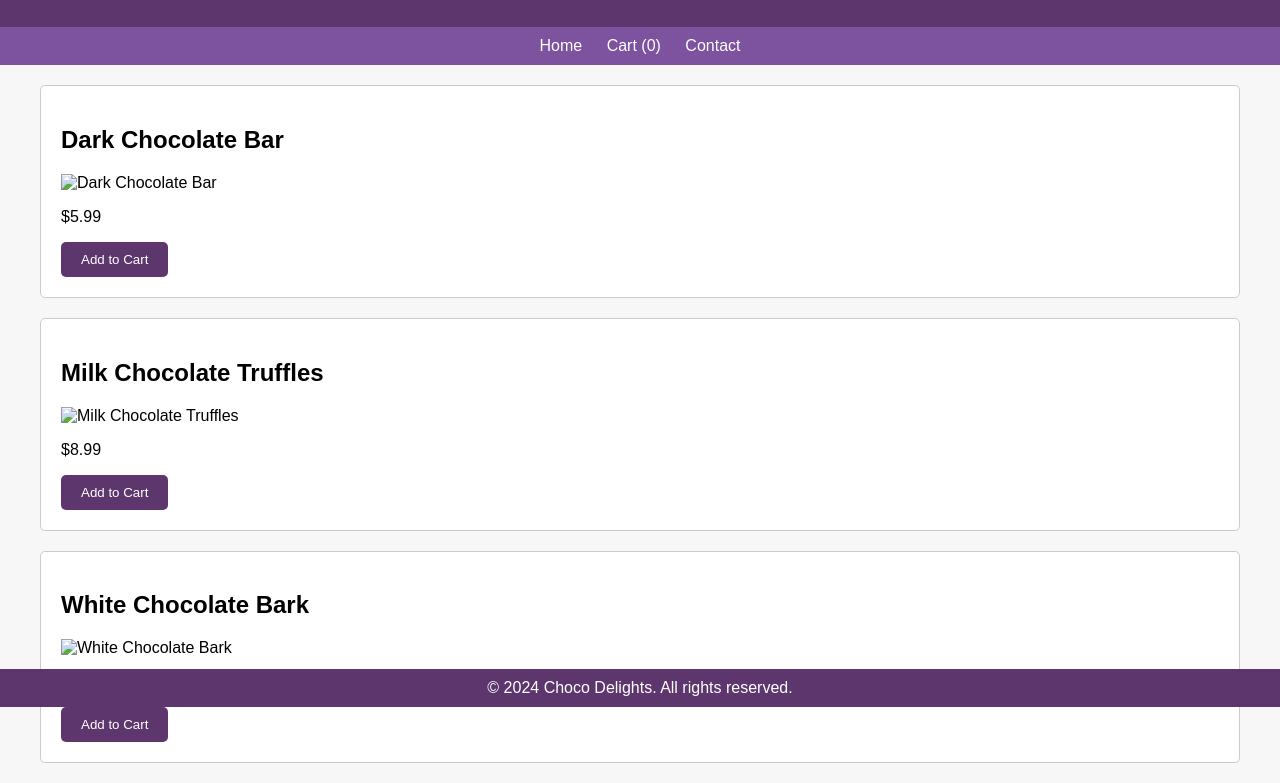
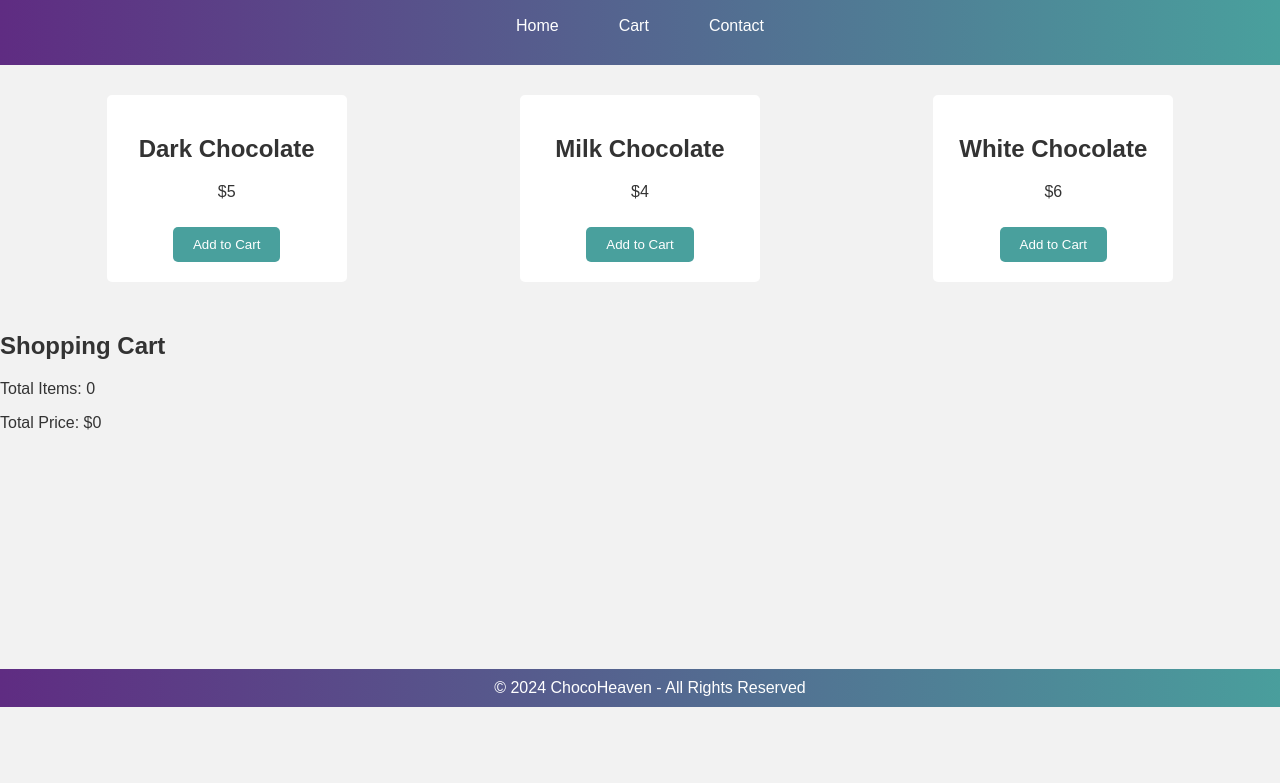
Before and after one commit to bhavaniunt/ChocolateCG, a plain HTML site: page index.html in a window 1280 px wide. Shown: the part 93-876 px from the top of the page. After the commit the page ends 800 px from the top, so only its background shows below. Drawn offline with Linux system fonts and the light colour scheme.

Commit message:
Update index.html

```diff
--- a/index.html
+++ b/index.html
@@ -3,66 +3,78 @@
 <head>
     <meta charset="UTF-8">
     <meta name="viewport" content="width=device-width, initial-scale=1.0">
-    <title>Choco Delights</title>
+    <title>ChocoHeaven - Best Chocolate Store</title>
     <style>
-        /* CSS Styles */
         body {
             font-family: Arial, sans-serif;
             margin: 0;
             padding: 0;
-            background-color: #f7f7f7;
+            background: #f2f2f2;
+            color: #333;
         }
+
         header {
-            background-color: #5e366e;
-            color: #fff;
-            padding: 20px 0;
+            background: linear-gradient(to right, #5f2c82, #49a09d);
+            padding: 20px;
+            color: white;
             text-align: center;
         }
+
         nav {
-            background-color: #7d529e;
-            padding: 10px;
+            display: flex;
+            justify-content: center;
+            margin-top: 20px;
+        }
+
+        nav a {
+            text-decoration: none;
+            color: white;
+            padding: 10px 20px;
+            margin: 0 10px;
+            border-radius: 5px;
+            transition: background 0.3s ease;
+        }
+
+        nav a:hover {
+            background: rgba(255, 255, 255, 0.3);
+        }
+
+        section {
+            padding: 20px;
+            display: flex;
+            flex-wrap: wrap;
+            justify-content: space-around;
+        }
+
+        .chocolate {
+            background: #fff;
+            border-radius: 5px;
+            margin: 10px;
+            padding: 20px;
+            width: 200px;
             text-align: center;
         }
-        nav a {
-            color: #fff;
-            text-decoration: none;
-            margin: 0 10px;
-        }
-        .container {
-            max-width: 1200px;
-            margin: 20px auto;
-            padding: 0 20px;
-        }
-        .chocolate {
-            background-color: #ffffff;
-            border: 1px solid #ccc;
-            border-radius: 5px;
-            padding: 20px;
-            margin-bottom: 20px;
-        }
-        .chocolate img {
-            max-width: 100%;
-            height: auto;
-            display: block;
-            margin: 0 auto 10px;
-        }
-        .btn {
-            background-color: #5e366e;
-            color: #fff;
+
+        button {
+            background: #49a09d;
+            color: white;
             border: none;
             padding: 10px 20px;
             border-radius: 5px;
             cursor: pointer;
-            transition: background-color 0.3s ease;
+            margin-top: 10px;
+            transition: background 0.3s ease;
         }
-        .btn:hover {
-            background-color: #7d529e;
+
+        button:hover {
+            background: #5f2c82;
         }
+
         footer {
-            background-color: #5e366e;
-            color: #fff;
+            background: linear-gradient(to right, #5f2c82, #49a09d);
+            color: white;
             text-align: center;
-            padding: 10px 0;
+            padding: 10px;
             position: fixed;
             bottom: 0;
             width: 100%;
@@ -71,57 +83,56 @@
 </head>
 <body>
     <header>
-        <h1>Choco Delights</h1>
+        <h1>ChocoHeaven</h1>
+        <nav>
+            <a href="#">Home</a>
+            <a href="#">Cart</a>
+            <a href="#">Contact</a>
+        </nav>
     </header>
-    <nav>
-        <a href="#">Home</a>
-        <a href="#" id="cart-link">Cart <span id="cart-count">(0)</span></a>
-        <a href="#">Contact</a>
-    </nav>
-    <div class="container">
+    <section id="chocolates">
         <div class="chocolate">
-            <h2>Dark Chocolate Bar</h2>
-            <img src="dark_chocolate.jpg" alt="Dark Chocolate Bar">
-            <p>$5.99</p>
-            <button class="btn add-to-cart" data-name="Dark Chocolate Bar" data-price="5.99">Add to Cart</button>
+            <h2>Dark Chocolate</h2>
+            <p>$5</p>
+            <button onclick="addToCart('Dark Chocolate', 5)">Add to Cart</button>
         </div>
         <div class="chocolate">
-            <h2>Milk Chocolate Truffles</h2>
-            <img src="milk_chocolate.jpg" alt="Milk Chocolate Truffles">
-            <p>$8.99</p>
-            <button class="btn add-to-cart" data-name="Milk Chocolate Truffles" data-price="8.99">Add to Cart</button>
+            <h2>Milk Chocolate</h2>
+            <p>$4</p>
+            <button onclick="addToCart('Milk Chocolate', 4)">Add to Cart</button>
         </div>
         <div class="chocolate">
-            <h2>White Chocolate Bark</h2>
-            <img src="white_chocolate.jpg" alt="White Chocolate Bark">
-            <p>$7.49</p>
-            <button class="btn add-to-cart" data-name="White Chocolate Bark" data-price="7.49">Add to Cart</button>
+            <h2>White Chocolate</h2>
+            <p>$6</p>
+            <button onclick="addToCart('White Chocolate', 6)">Add to Cart</button>
         </div>
+    </section>
+    <div id="cart">
+        <h2>Shopping Cart</h2>
+        <p>Total Items: <span id="totalItems">0</span></p>
+        <p>Total Price: $<span id="totalPrice">0</span></p>
     </div>
     <footer>
-        &copy; 2024 Choco Delights. All rights reserved.
+        &copy; 2024 ChocoHeaven - All Rights Reserved
     </footer>
+    <script>
+        let cart = [];
 
-    <script>
-        // JavaScript Code
-        const cartLink = document.getElementById('cart-link');
-        const cartCount = document.getElementById('cart-count');
-        const addToCartButtons = document.querySelectorAll('.add-to-cart');
-        let cartItems = [];
-
-        addToCartButtons.forEach(button => {
-            button.addEventListener('click', () => {
-                const name = button.dataset.name;
-                const price = parseFloat(button.dataset.price);
-
-                cartItems.push({ name, price });
-                updateCart();
-            });
-        });
+        function addToCart(item, price) {
+            cart.push({ item, price });
+            updateCart();
+            alert(`Added ${item} to cart. Total items in cart: ${cart.length}`);
+        }
 
         function updateCart() {
-            const totalItems = cartItems.length;
-            cartCount.textContent = `(${totalItems})`;
+            let totalItems = document.getElementById('totalItems');
+            let totalPrice = document.getElementById('totalPrice');
+            let total = 0;
+            cart.forEach(item => {
+                total += item.price;
+            });
+            totalItems.textContent = cart.length;
+            totalPrice.textContent = total;
         }
     </script>
 </body>
```
